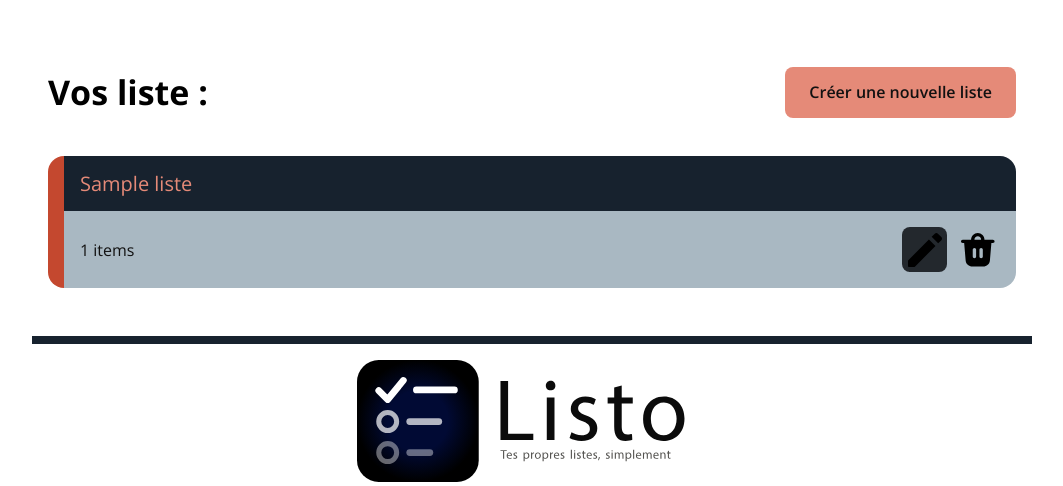
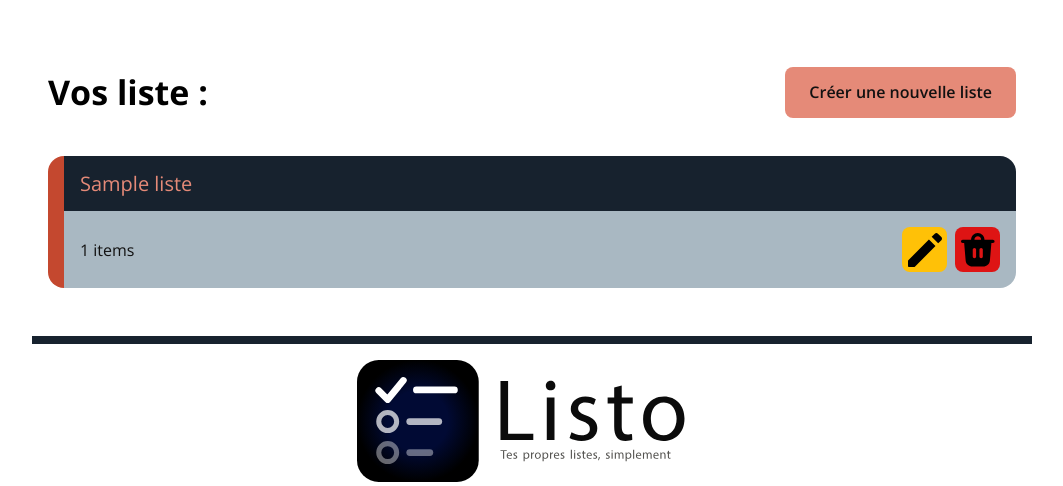
Before and after one commit to MaxaA-int/Projet02_AppWeb, a PHP site: page / in a window 1280 px wide. Shown: the part 221-707 px from the top of the page, without its empty margins (108-1171 px from the left). Run offline with PHP 8.4, Linux system fonts and the light colour scheme; tables that the repository leaves empty or names only in its code hold one stand-in row (values such as "Sample post").

Commit message:
Update bouton contrôle
- Coloration des boutons

```diff
--- a/assets/css/components/main.css
+++ b/assets/css/components/main.css
@@ -84,7 +84,7 @@
 
                                 input[name="btn_modifier"] {
                                     background-image: url("../../img/icons/edit.svg");
-                                    background-color: var(--Bleu-charbon);
+                                    background-color: var(--Warning);
                                     border: none;
                                     border-radius: 0.5rem;
                                     cursor: pointer;
@@ -92,7 +92,7 @@
 
                                 input[name="btn_delete"] {
                                     background-image: url("../../img/icons/delete.svg");
-                                    background-color: var(--Rouge);
+                                    background-color: var(--Error);
                                     border: none;
                                     border-radius: 0.5rem;
                                     cursor: pointer;
--- a/assets/css/settings/variables.css
+++ b/assets/css/settings/variables.css
@@ -14,5 +14,6 @@
   /* Couleurs Basiques */
   --Blanc: #fff;
   --Noir: #121111;
-  --Error: #DE1414DE1414;
+  --Error: #DE1414;
+  --Warning: #FFC107;
 }
```
